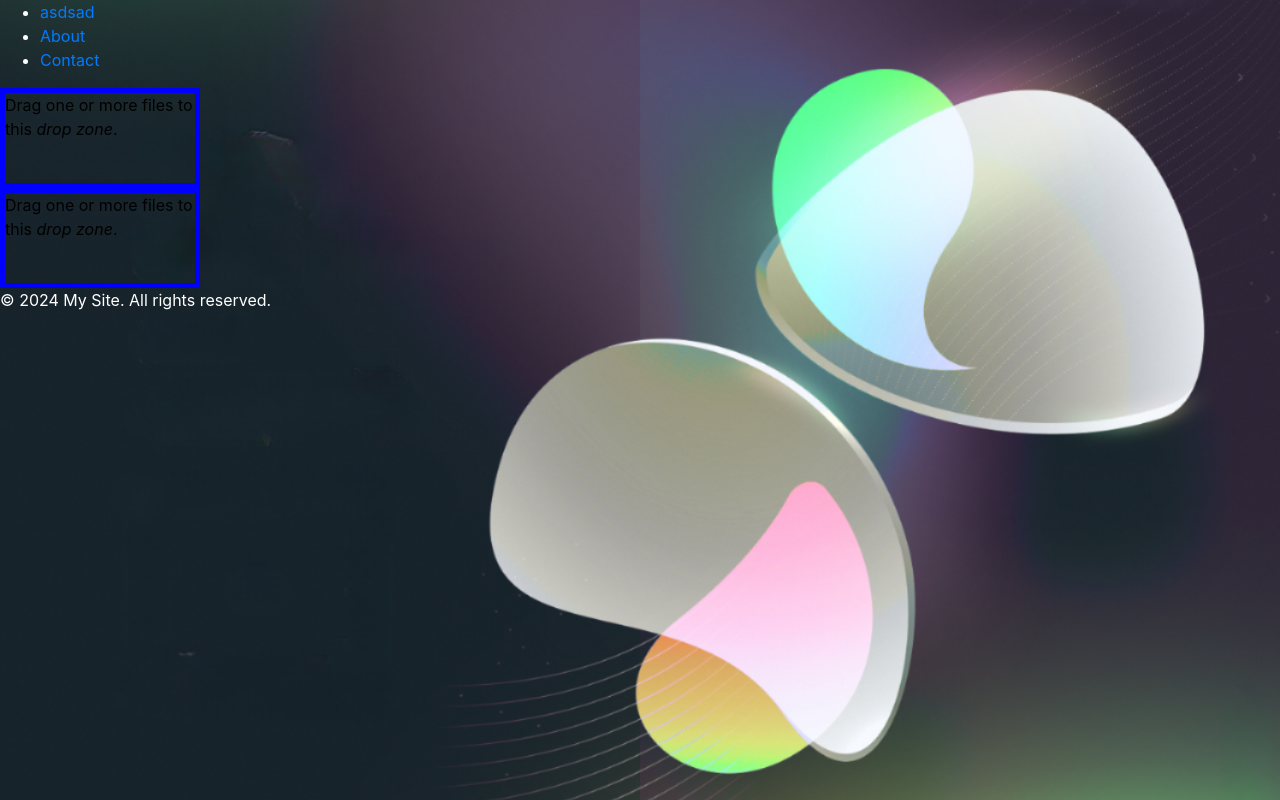
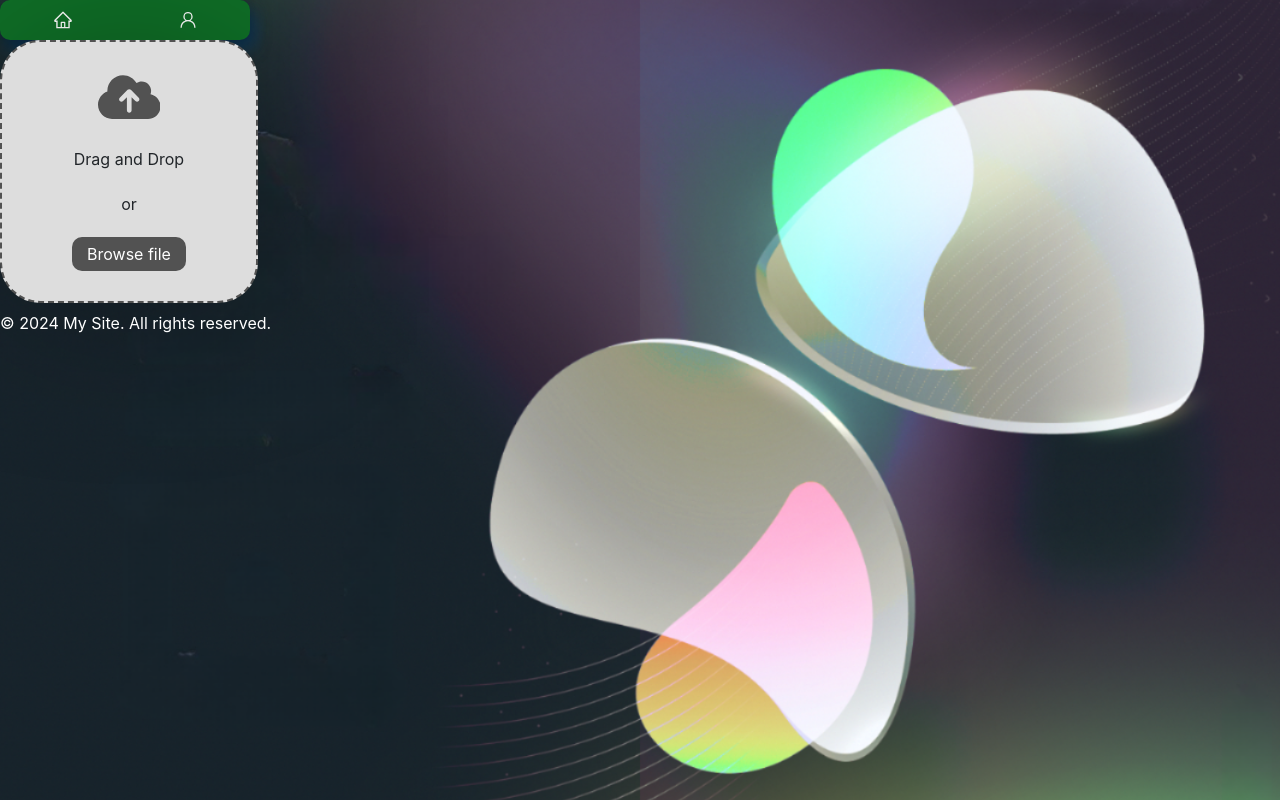
Before and after one commit to RogerHuauya/XDrive, a Django app: page / in a window 1280 px wide. Run offline with Django 4.2, Linux system fonts and the light colour scheme; some libraries are stand-ins or nearby versions.

Commit message:
Organizing files and browse button

```diff
--- /dev/null
+++ b/web/static/scripts.js
@@ -0,0 +1,42 @@
+function dropHandler(ev) {
+    console.log("File(s) dropped");
+
+    // Prevent default behavior (Prevent file from being opened)
+    ev.preventDefault();
+
+    if (ev.dataTransfer.items) {
+      // Use DataTransferItemList interface to access the file(s)
+      [...ev.dataTransfer.items].forEach((item, i) => {
+        // If dropped items aren't files, reject them
+        if (item.kind === "file") {
+          const file = item.getAsFile();
+          console.log(`… file[${i}].name = ${file.name}`);
+        }
+      });
+    } else {
+      // Use DataTransfer interface to access the file(s)
+      [...ev.dataTransfer.files].forEach((file, i) => {
+        console.log(`… file[${i}].name = ${file.name}`);
+      });
+    }
+  }
+
+function dragOverHandler(ev) {
+    console.log("File(s) in drop zone");
+    ev.preventDefault();
+}
+
+function dragEnterHandler(ev) {
+    console.log("File(s) entering drop zone");
+    ev.target.classList.add('dark');
+}
+
+function dragLeaveHandler(ev) {
+    console.log("File(s) leaving drop zone");
+    ev.target.classList.remove('dark');
+}
+
+document.querySelectorAll('.file-upload-design').forEach(element => {
+    element.addEventListener('dragenter', dragEnterHandler);
+    element.addEventListener('dragleave', dragLeaveHandler);
+});
--- /dev/null
+++ b/web/static/styles.css
@@ -0,0 +1,122 @@
+body.custom-background {
+    background-image: url('images/fondo.png');
+    background-repeat: no-repeat;
+    background-position: center;
+    background-size: cover;
+    height: 100vh;
+    width: 100vw;
+}
+
+.footer-text {
+    color: white;
+}
+
+.navbar-links {
+    color: white;
+}
+
+.drop-zone {
+    border: 5px solid blue;
+    width: 200px;
+    height: 100px;
+}
+
+.drop-zone-text {
+    color: black;
+}
+
+.footer-text {
+    color: white;
+}
+
+.file-upload-form {
+    width: fit-content;
+    height: fit-content;
+    display: flex;
+    align-items: center;
+    justify-content: center;
+}
+
+.file-upload-label input {
+  display: none;
+}
+
+.file-upload-label svg {
+  height: 50px;
+  fill: rgb(82, 82, 82);
+  margin-bottom: 20px;
+}
+
+.file-upload-label {
+  cursor: pointer;
+  background-color: #ddd;
+  padding: 30px 70px;
+  border-radius: 40px;
+  border: 2px dashed rgb(82, 82, 82);
+  box-shadow: 0px 0px 200px -50px rgba(0, 0, 0, 0.719);
+}
+
+.file-upload-label.dark {
+  background-color: #516F43;
+  border-color: rgb(42, 42, 42);
+}
+
+.file-upload-design {
+  display: flex;
+  flex-direction: column;
+  align-items: center;
+  justify-content: center;
+  gap: 5px;
+}
+
+.browse-button {
+  background-color: rgb(82, 82, 82);
+  padding: 5px 15px;
+  border-radius: 10px;
+  color: white;
+  transition: all 0.3s;
+}
+
+.browse-button:hover {
+  background-color: rgb(14, 14, 14);
+}
+
+.button-container {
+  display: flex;
+  background-color: rgb(15, 111, 39);
+  width: 250px;
+  height: 40px;
+  align-items: center;
+  justify-content: space-around;
+  border-radius: 10px;
+  box-shadow: rgba(0, 0, 0, 0.35) 0px 5px 15px,
+    rgba(0, 73, 144, 0.5) 5px 10px 15px;
+  transition: all 0.5s;
+}
+.button-container:hover {
+  width: 300px;
+  transition: all 0.5s;
+}
+
+.button {
+  outline: 0;
+  border: 0;
+  width: 40px;
+  height: 40px;
+  border-radius: 50%;
+  background-color: transparent;
+  display: flex;
+  align-items: center;
+  justify-content: center;
+  color: #fff;
+  transition: all ease-in-out 0.3s;
+  cursor: pointer;
+}
+
+.button:hover {
+  transform: translateY(-3px);
+}
+
+.icon {
+  font-size: 20px;
+}
--- a/web/templates/web/base.html
+++ b/web/templates/web/base.html
@@ -3,9 +3,10 @@
 <head>
     <title>{% block title %}My Site{% endblock %}</title>
     <link href="https://stackpath.bootstrapcdn.com/bootstrap/4.5.2/css/bootstrap.min.css" rel="stylesheet">
+    <link rel="stylesheet" href="/web/static/styles.css">
 </head>
 
-<body style="background-image: url({{ static('images/fondo.png') }});background-repeat: no-repeat;background-position: center;background-size: cover; height: 100vh; width: 100vw">
+<body class="custom-background">
     {% include 'web/partials/navbar.html' %}
     <main>
         {% block content %}
@@ -17,5 +18,6 @@
     <script src="https://code.jquery.com/jquery-3.5.1.slim.min.js"></script>
     <script src="https://cdn.jsdelivr.net/npm/@popperjs/core@2.5.3/dist/umd/popper.min.js"></script>
     <script src="https://stackpath.bootstrapcdn.com/bootstrap/4.5.2/js/bootstrap.min.js"></script>
+    <script src="/web/static/scripts.js"></script>
 </body>
 </html>
--- a/web/templates/web/partials/footer.html
+++ b/web/templates/web/partials/footer.html
@@ -1,3 +1,3 @@
 <footer>
-    <p style="color:white">&copy; 2024 My Site. All rights reserved.</p>
+    <p class="footer-text">&copy; 2024 My Site. All rights reserved.</p>
 </footer>
--- a/web/templates/web/partials/navbar.html
+++ b/web/templates/web/partials/navbar.html
@@ -1,7 +1,35 @@
-<nav>
-    <ul style="color:white">
-        <li><a href="#">asdsad</a></li>
-        <li><a href="#">About</a></li>
-        <li><a href="#">Contact</a></li>
-    </ul>
-</nav>
+<div class="button-container">
+    <button class="button" onclick="window.location.href='/#';">
+      <svg
+        class="icon"
+        stroke="currentColor"
+        fill="currentColor"
+        stroke-width="0"
+        viewBox="0 0 1024 1024"
+        height="1em"
+        width="1em"
+        xmlns="http://www.w3.org/2000/svg"
+      >
+        <path
+          d="M946.5 505L560.1 118.8l-25.9-25.9a31.5 31.5 0 0 0-44.4 0L77.5 505a63.9 63.9 0 0 0-18.8 46c.4 35.2 29.7 63.3 64.9 63.3h42.5V940h691.8V614.3h43.4c17.1 0 33.2-6.7 45.3-18.8a63.6 63.6 0 0 0 18.7-45.3c0-17-6.7-33.1-18.8-45.2zM568 868H456V664h112v204zm217.9-325.7V868H632V640c0-22.1-17.9-40-40-40H432c-22.1 0-40 17.9-40 40v228H238.1V542.3h-96l370-369.7 23.1 23.1L882 542.3h-96.1z"
+        ></path>
+      </svg>
+    </button>
+
+    <button class="button" onclick="window.location.href='/#';">
+      <svg
+        class="icon"
+        stroke="currentColor"
+        fill="currentColor"
+        stroke-width="0"
+        viewBox="0 0 24 24"
+        height="1em"
+        width="1em"
+        xmlns="http://www.w3.org/2000/svg"
+      >
+        <path
+          d="M12 2.5a5.5 5.5 0 0 1 3.096 10.047 9.005 9.005 0 0 1 5.9 8.181.75.75 0 1 1-1.499.044 7.5 7.5 0 0 0-14.993 0 .75.75 0 0 1-1.5-.045 9.005 9.005 0 0 1 5.9-8.18A5.5 5.5 0 0 1 12 2.5ZM8 8a4 4 0 1 0 8 0 4 4 0 0 0-8 0Z"
+        ></path>
+      </svg>
+    </button>
+  </div>
--- a/web/templates/web/partials/section.html
+++ b/web/templates/web/partials/section.html
@@ -1,53 +1,24 @@
-<style>
-    #drop_zone {
-  border: 5px solid blue;
-  width: 200px;
-  height: 100px;
-}
-</style>
+<!-- <div id="drop_zone" class="drop-zone" ondrop="dropHandler(event);">
+  <p class="drop-zone-text">Drag one file to this <i>drop zone</i>.</p>
+</div> -->
 
-<div id="drop_zone" ondrop="dropHandler(event);">
-  <p style="color: black">Drag one or more files to this <i>drop zone</i>.</p>
-</div>
-
-<div style="color: black"
-  id="drop_zone"
-  ondrop="dropHandler(event);"
-  ondragover="dragOverHandler(event);">
-  <p>Drag one or more files to this <i>drop zone</i>.</p>
-</div>
+<form class="file-upload-form">
+  <label for="file" class="file-upload-label">
+    <div class="file-upload-design" ondrop="dropHandler(event);" ondrag="dragOverHandler(event);">
+      <svg viewBox="0 0 640 512" height="1em">
+        <path
+          d="M144 480C64.5 480 0 415.5 0 336c0-62.8 40.2-116.2 96.2-135.9c-.1-2.7-.2-5.4-.2-8.1c0-88.4 71.6-160 160-160c59.3 0 111 32.2 138.7 80.2C409.9 102 428.3 96 448 96c53 0 96 43 96 96c0 12.2-2.3 23.8-6.4 34.6C596 238.4 640 290.1 640 352c0 70.7-57.3 128-128 128H144zm79-217c-9.4 9.4-9.4 24.6 0 33.9s24.6 9.4 33.9 0l39-39V392c0 13.3 10.7 24 24 24s24-10.7 24-24V257.9l39 39c9.4 9.4 24.6 9.4 33.9 0s9.4-24.6 0-33.9l-80-80c-9.4-9.4-24.6-9.4-33.9 0l-80 80z"
+        ></path>
+      </svg>
+      <p>Drag and Drop</p>
+      <p>or</p>
+      <span class="browse-button">Browse file</span>
+    </div>
+    <input id="file" type="file" />
+  </label>
+</form>
 
 
 {% block extra_js %}
-<script>
-function dropHandler(ev) {
-  console.log("File(s) dropped");
-
-  // Prevent default behavior (Prevent file from being opened)
-  ev.preventDefault();
-
-  if (ev.dataTransfer.items) {
-    // Use DataTransferItemList interface to access the file(s)
-    [...ev.dataTransfer.items].forEach((item, i) => {
-      // If dropped items aren't files, reject them
-      if (item.kind === "file") {
-        const file = item.getAsFile();
-        console.log(`… file[${i}].name = ${file.name}`);
-      }
-    });
-  } else {
-    // Use DataTransfer interface to access the file(s)
-    [...ev.dataTransfer.files].forEach((file, i) => {
-      console.log(`… file[${i}].name = ${file.name}`);
-    });
-  }
-}
-
-function dragOverHandler(ev) {
-  console.log("File(s) in drop zone");
-
-  // Prevent default behavior (Prevent file from being opened)
-  ev.preventDefault();
-}
-</script>
+<script src="/web/static/scripts.js"></script>
 {% endblock %}
```
